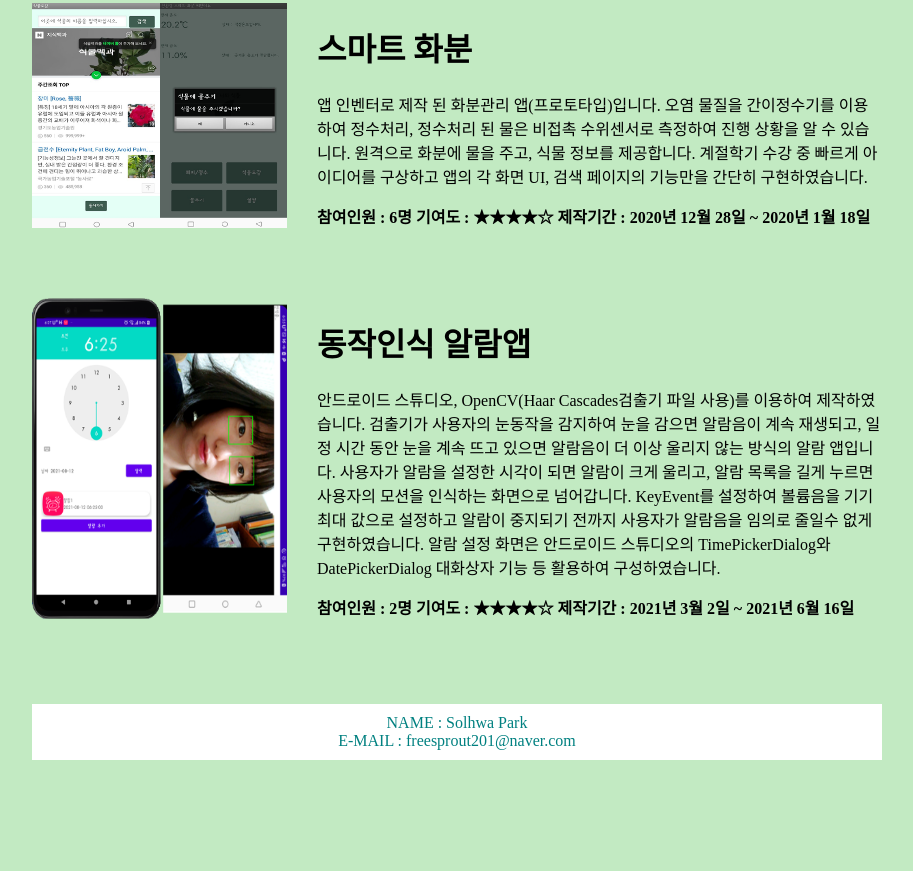
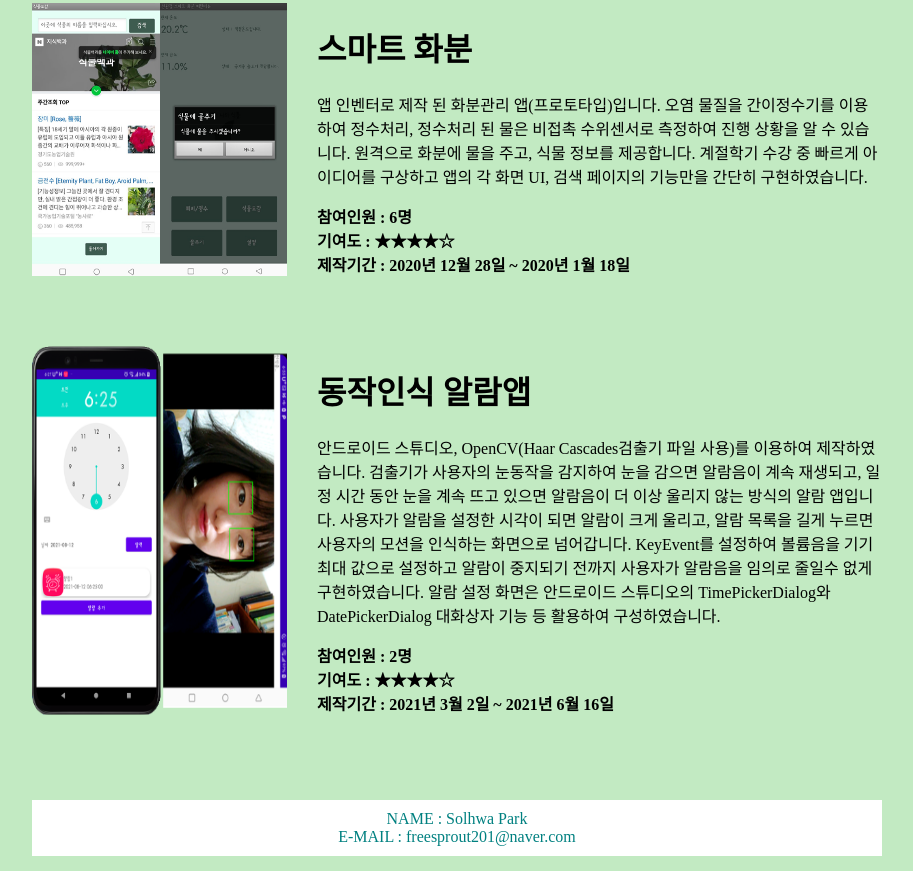
Before and after one commit to solhwap/portfolio, a plain HTML site: page index.html in a window 1280 px wide. Shown: the part 723-1594 px from the top of the page, without its empty margins (183-1096 px from the left). Before the commit the page ends 1498 px from the top, so only its background shows below. Drawn offline with nearby package versions, Linux system fonts and the light colour scheme.

Commit message:
Update index.html

```diff
--- a/index.html
+++ b/index.html
@@ -31,8 +31,8 @@
 <p id="p1">
 앱 인벤터로 제작 된 화분관리 앱(프로토타입)입니다. 오염 물질을 간이정수기를 이용하여 정수처리, 정수처리 된 물은 비접촉 수위센서로 측정하여 진행 상황을 알 수 있습니다. 원격으로 화분에 물을 주고, 식물 정보를 제공합니다. 계절학기 수강 중 빠르게 아이디어를 구상하고 앱의 각 화면 UI, 검색 페이지의 기능만을 간단히 구현하였습니다.
 </p>
-<b id="b1_1">참여인원 : 6명</b>
-<b id="b1_2">기여도 : ★★★★☆</b>
+<b id="b1_1">참여인원 : 6명</b><br>
+<b id="b1_2">기여도 : ★★★★☆</b><br>
 <b id="b1_3">제작기간 : 2020년 12월 28일 ~ 2020년 1월 18일</b>
 <br/>
 </div>
@@ -46,8 +46,8 @@
 <p id="p2">
 안드로이드 스튜디오, OpenCV(Haar Cascades검출기 파일 사용)를 이용하여 제작하였습니다. 검출기가 사용자의 눈동작을 감지하여 눈을 감으면 알람음이 계속 재생되고, 일정 시간 동안 눈을 계속 뜨고 있으면 알람음이 더 이상 울리지 않는 방식의 알람 앱입니다. 사용자가 알람을 설정한 시각이 되면 알람이 크게 울리고, 알람 목록을 길게 누르면 사용자의 모션을 인식하는 화면으로 넘어갑니다. KeyEvent를 설정하여 볼륨음을 기기 최대 값으로 설정하고 알람이 중지되기 전까지 사용자가 알람음을 임의로 줄일수 없게 구현하였습니다. 알람 설정 화면은 안드로이드 스튜디오의 TimePickerDialog와 DatePickerDialog 대화상자 기능 등 활용하여 구성하였습니다.
 </p>
-<b id="b2_1">참여인원 : 2명</b>
-<b id="b2_2">기여도 : ★★★★☆</b>
+<b id="b2_1">참여인원 : 2명</b><br>
+<b id="b2_2">기여도 : ★★★★☆</b><br>
 <b id="b2_3">제작기간 : 2021년 3월 2일 ~ 2021년 6월 16일</b>
 <br/>
 </div>
```
